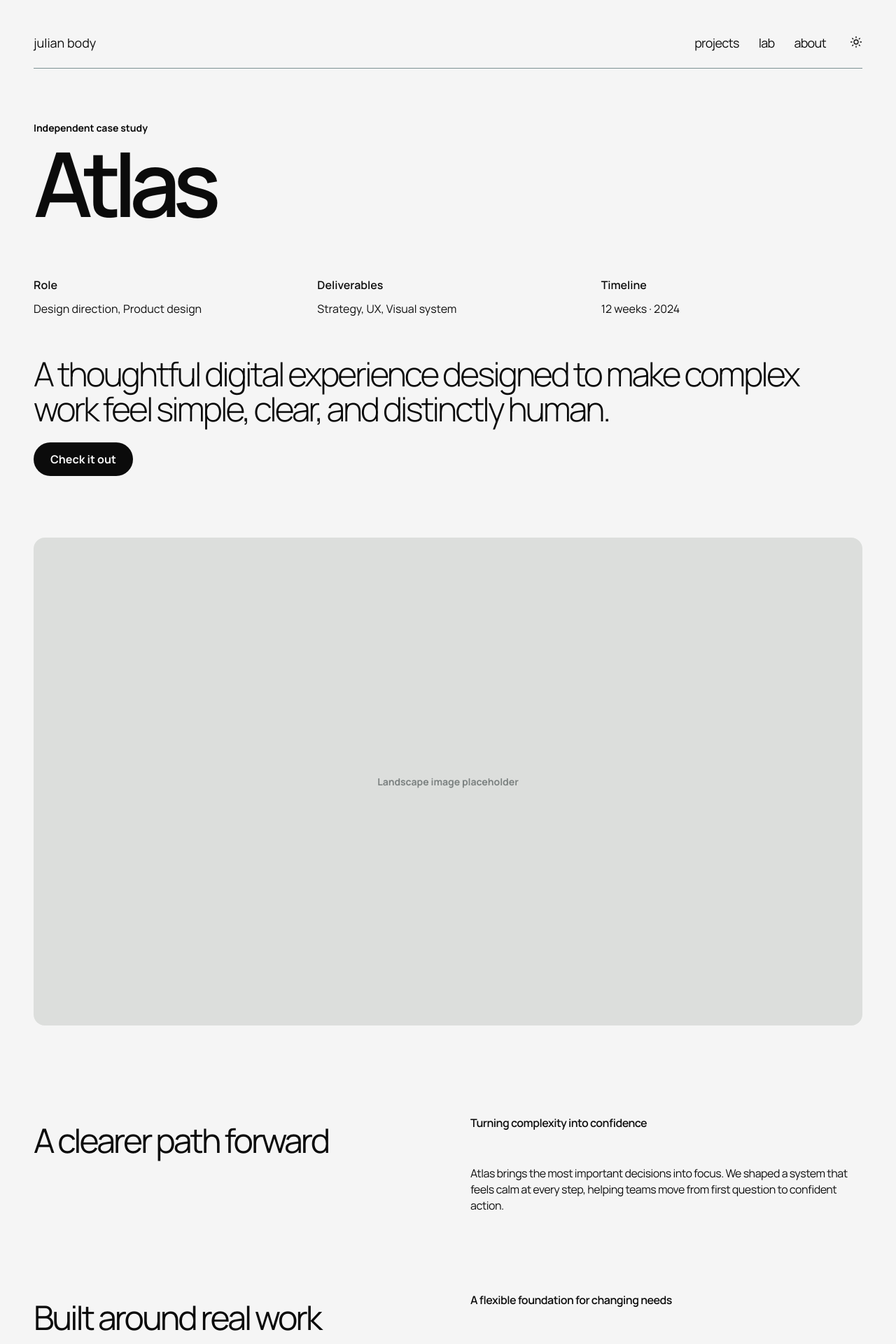
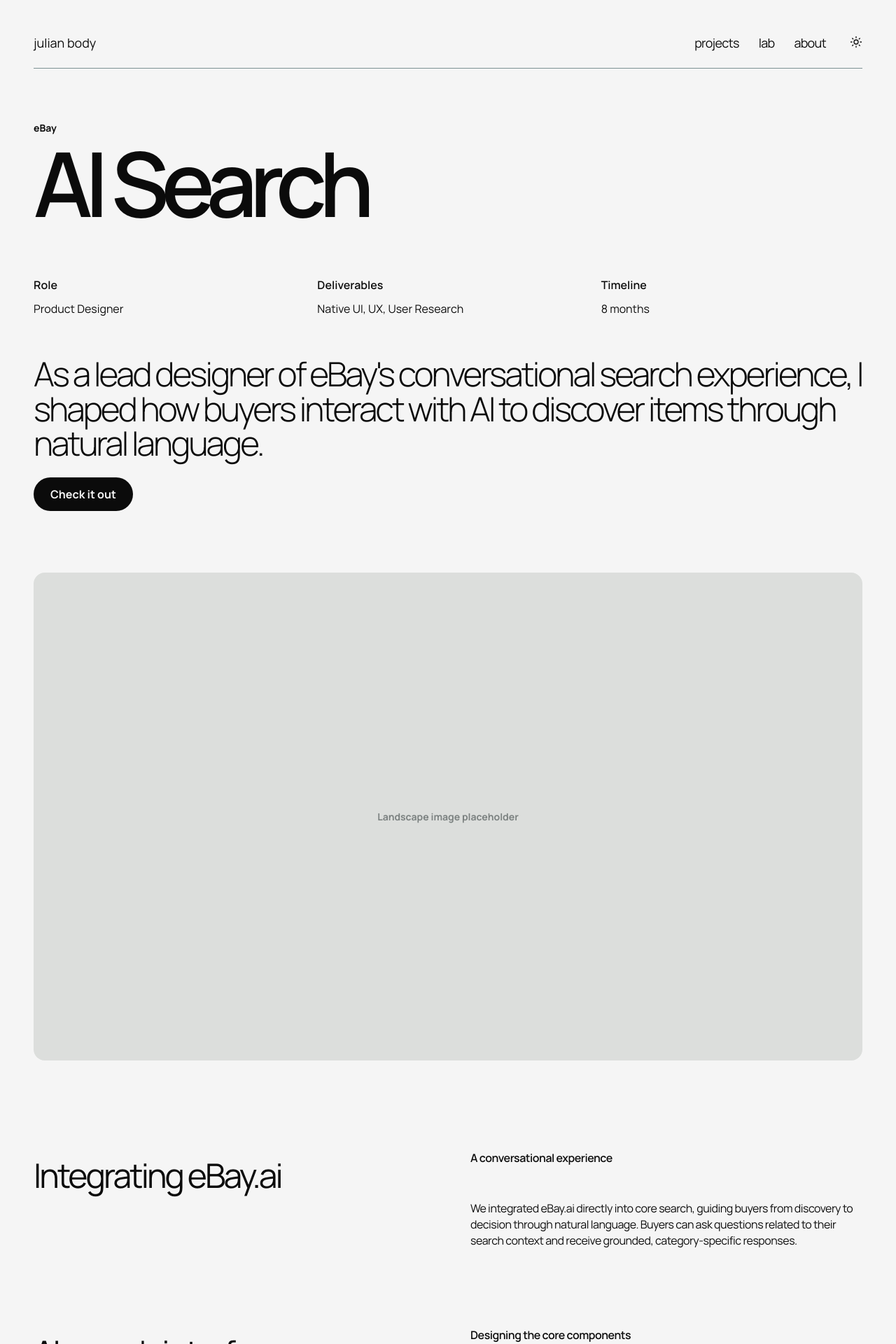
Before and after one commit to jbody-2/portfolio-website, a Next.js app: page /case-studies/ai-search in a window 1280 px wide. Shown: the top 1920 px of the page at 70% size. Built offline with nearby package versions, Linux system fonts and the light colour scheme.

Commit message:
Restore AI Search case study

```diff
--- a/components/case-study.tsx
+++ b/components/case-study.tsx
@@ -18,6 +18,12 @@ const grailsSections = [
   { title: 'Primary Research', subtitle: '24 Collector Interviews', body: 'I conducted a qualitative study with 24 sneaker collectors recruited from a pool of nearly 90 global respondents. Methods included audio submissions, image documentation, and structured interviews. The approach surfaced motivations, behaviors, and identity markers tied to owning or pursuing a grail.' },
   { title: 'Publication Design', subtitle: 'Insights to Artifact', body: 'I chose to translate the research into a physical book as a deliberate design choice. Like a sneaker, it is susceptible to wear, aging, and personal history—yet holds enduring value. Working with my thesis committee, I distilled core themes from the interviews and structured a publication around them.' },
   { title: 'Exhibition Design', subtitle: 'Curating an Experience', body: 'I displayed my work at the Henry Art Gallery in Seattle, May 28–June 26, 2022. Highlights of the installation included the book, original artwork, and an audio station featuring voice recordings of research participants. Each of these stations gave visitors the opportunity to consume individual stories and interact with the concept of a grail.' },
+]
+
+const aiSearchSections = [
+  { title: 'Integrating eBay.ai', subtitle: 'A conversational experience', body: "We integrated eBay.ai directly into core search, guiding buyers from discovery to decision through natural language. Buyers can ask questions related to their search context and receive grounded, category-specific responses." },
+  { title: 'AI search interface', subtitle: 'Designing the core components', body: 'I designed the AI search bar, top navigation, and onboarding flow in collaboration with Core AI and Design Systems, shaping an experience that makes conversational discovery feel clear and approachable.' },
+  { title: 'Interaction framework', subtitle: 'Levels of AI', body: "We explored different ways of interacting with AI and developed a system that adapts to the buyer's context to best support the task at hand." },
 ]
 
 const lokalSections = [
@@ -47,17 +53,18 @@ export function CaseStudy({ slug }: { slug: string }) {
   const isLokal = slug === 'lokal'
   const isInfluencers = slug === 'influencers'
   const isGrails = slug === 'our-grails'
-  const name = isLokal ? 'Lokal' : isInfluencers ? 'Influencers' : isGrails ? 'Our Grails' : slug === 'field-notes' ? 'Field Notes' : slug === 'forma' ? 'Forma' : slug === 'quiet-hours' ? 'Quiet Hours' : 'Atlas'
-  const company = isLokal || isInfluencers ? 'eBay' : isGrails ? 'University of Washington' : 'Independent case study'
-  const sections = isLokal ? lokalSections : isInfluencers ? influencerSections : isGrails ? grailsSections : defaultSections
-  const metadata = isLokal ? { role: 'Product Designer', deliverables: 'Web & Native UI, UX', timeline: '6 months' } : isInfluencers ? { role: 'Product Designer', deliverables: 'Web & Native UI, UX', timeline: '4 months' } : isGrails ? { role: 'Researcher, Designer', deliverables: 'Thesis, Publication, Gallery Exhibit', timeline: '12 months' } : { role: 'Design direction, Product design', deliverables: 'Strategy, UX, Visual system', timeline: '12 weeks · 2024' }
+  const isAiSearch = slug === 'ai-search'
+  const name = isLokal ? 'Lokal' : isInfluencers ? 'Influencers' : isGrails ? 'Our Grails' : isAiSearch ? 'AI Search' : slug === 'field-notes' ? 'Field Notes' : slug === 'forma' ? 'Forma' : slug === 'quiet-hours' ? 'Quiet Hours' : 'Atlas'
+  const company = isLokal || isInfluencers || isAiSearch ? 'eBay' : isGrails ? 'University of Washington' : 'Independent case study'
+  const sections = isLokal ? lokalSections : isInfluencers ? influencerSections : isGrails ? grailsSections : isAiSearch ? aiSearchSections : defaultSections
+  const metadata = isLokal ? { role: 'Product Designer', deliverables: 'Web & Native UI, UX', timeline: '6 months' } : isInfluencers ? { role: 'Product Designer', deliverables: 'Web & Native UI, UX', timeline: '4 months' } : isGrails ? { role: 'Researcher, Designer', deliverables: 'Thesis, Publication, Gallery Exhibit', timeline: '12 months' } : isAiSearch ? { role: 'Product Designer', deliverables: 'Native UI, UX, User Research', timeline: '8 months' } : { role: 'Design direction, Product design', deliverables: 'Strategy, UX, Visual system', timeline: '12 weeks · 2024' }
   const stats = isLokal ? [['52.5M', 'GMV, +5% growth in local transactions'], ['12', 'Percent increase in Watchlist saves for local inventory'], ['30', 'Percent faster discovery time for local items'], ['4x', 'Increase in local pickup searches in the first 90 days']] : isInfluencers ? [['22', 'Influencers represented in The Cast'], ['400+', 'Updates to Storefronts this year'], ['3', 'Global markets Storefronts has expanded to'], ['22', 'Colleagues I collaborated with to make this project a reality across ads, marketing, product, & engineering']] : [['42%', 'increase in task completion'], ['3.8x', 'faster time to value'], ['12k', 'active users in the first quarter'], ['4.9', 'average product rating']]
 
   return (
     <div className={dark ? 'site dark' : 'site'}>
       <header className="nav-wrap"><nav className="nav" aria-label="Primary navigation"><Link className="wordmark" href="/">julian body</Link><div className="nav-links"><div className="desktop-nav"><Link href="/">projects</Link><Link href="/#lab">lab</Link><Link href="/#about">about</Link></div><button className="menu-link" onClick={() => setMenuOpen(!menuOpen)} aria-expanded={menuOpen}>menu</button><button className="theme-toggle" onClick={toggleTheme} aria-label={dark ? 'Switch to light mode' : 'Switch to dark mode'}>{dark ? <Moon size={17} strokeWidth={1.7} /> : <Sun size={17} strokeWidth={1.7} />}</button></div></nav>{menuOpen && <div className="mobile-menu"><Link href="/" onClick={() => setMenuOpen(false)}>projects</Link><Link href="/#lab" onClick={() => setMenuOpen(false)}>lab</Link><Link href="/#about" onClick={() => setMenuOpen(false)}>about</Link></div>}</header>
       <main className="case-study">
-        <header className="case-header"><p className="case-company">{company}</p><h1>{name}</h1><div className="case-meta"><div><span>Role</span><strong>{metadata.role}</strong></div><div><span>Deliverables</span><strong>{metadata.deliverables}</strong></div><div><span>Timeline</span><strong>{metadata.timeline}</strong></div></div><p className="case-intro">{isLokal ? "I helped launch eBay's Local Hub, a neighborhood shopping experience that began in Germany which now serves as the model for global marketplaces." : isInfluencers ? "I was responsible for the buyer-facing user experience of eBay's first influencer platform, a virtual storefront where iconic names curate eBay items to share with their followers." : isGrails ? "Framed through conversations with 24 sneaker collectors, Our Grails captures what it means to know one's self through a sneaker." : 'A thoughtful digital experience designed to make complex work feel simple, clear, and distinctly human.'}</p><button className="case-cta" type="button">Check it out</button></header>
+        <header className="case-header"><p className="case-company">{company}</p><h1>{name}</h1><div className="case-meta"><div><span>Role</span><strong>{metadata.role}</strong></div><div><span>Deliverables</span><strong>{metadata.deliverables}</strong></div><div><span>Timeline</span><strong>{metadata.timeline}</strong></div></div><p className="case-intro">{isLokal ? "I helped launch eBay's Local Hub, a neighborhood shopping experience that began in Germany which now serves as the model for global marketplaces." : isInfluencers ? "I was responsible for the buyer-facing user experience of eBay's first influencer platform, a virtual storefront where iconic names curate eBay items to share with their followers." : isAiSearch ? "As a lead designer of eBay's conversational search experience, I shaped how buyers interact with AI to discover items through natural language." : isGrails ? "Framed through conversations with 24 sneaker collectors, Our Grails captures what it means to know one's self through a sneaker." : 'A thoughtful digital experience designed to make complex work feel simple, clear, and distinctly human.'}</p><button className="case-cta" type="button">Check it out</button></header>
         <div className={`placeholder landscape ${isLokal ? 'lokal-placeholder' : ''}`}>{isLokal ? 'Lokal landscape image · /public/lokal/hero.png' : isGrails ? 'Our Grails landscape image placeholder' : 'Landscape image placeholder'}</div>
         <div className="case-copy">{sections.map((section) => <section key={section.title}><h2>{section.title}</h2><p className="section-subtitle">{section.subtitle}</p><p>{section.body}</p></section>)}</div>
         <div className="case-images"><div className="placeholder portrait">{isLokal ? 'Lokal portrait image · /public/lokal/portrait-1.png' : isGrails ? 'Our Grails portrait image placeholder' : 'Portrait image placeholder'}</div><div className="placeholder portrait">{isLokal ? 'Lokal portrait image · /public/lokal/portrait-2.png' : isGrails ? 'Our Grails portrait image placeholder' : 'Portrait image placeholder'}</div></div>
--- a/components/portfolio.tsx
+++ b/components/portfolio.tsx
@@ -9,7 +9,7 @@ const projects = [
   { title: 'Lokal', type: 'UI, UX', year: '2024', image: '/lokal/hero.png', color: 'blue', slug: 'lokal' },
   { title: 'Influencer Storefront', type: 'UI, UX, Research', year: '2023', image: '/projects/fieldnotes.png', color: 'terra', slug: 'influencers' },
   { title: 'Our Grails', type: 'Installation, Publication', year: '2023', image: '/projects/forma.png', color: 'lime', slug: 'our-grails' },
-  { title: 'Quiet Hours', type: 'Mobile, UX', year: '2022', image: '/projects/quiet.png', color: 'lavender', slug: 'quiet-hours' },
+  { title: 'AI Search', type: 'UI, UX, Research', year: '2023', image: '/projects/quiet.png', color: 'lavender', slug: 'ai-search' },
 ]
 
 export function Portfolio() {
```
